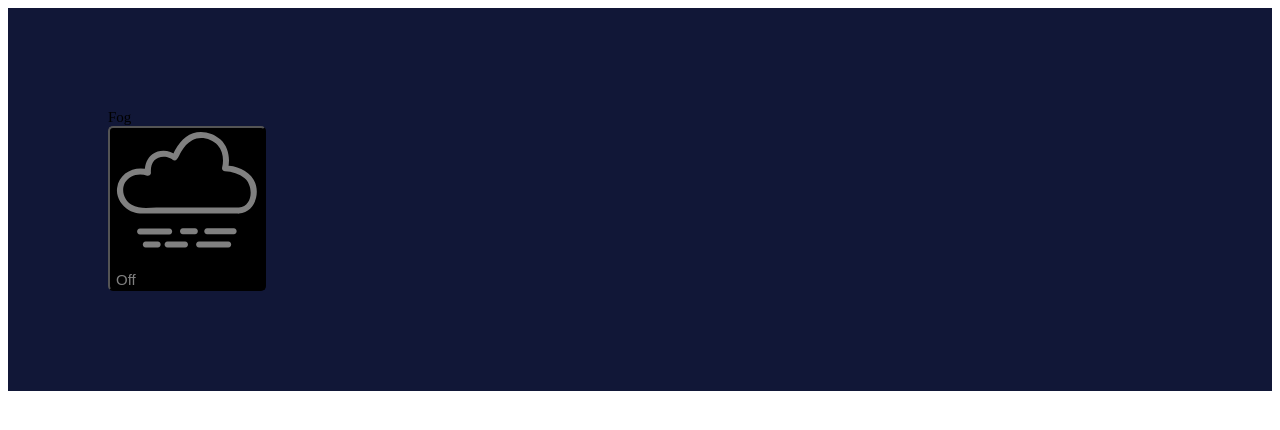
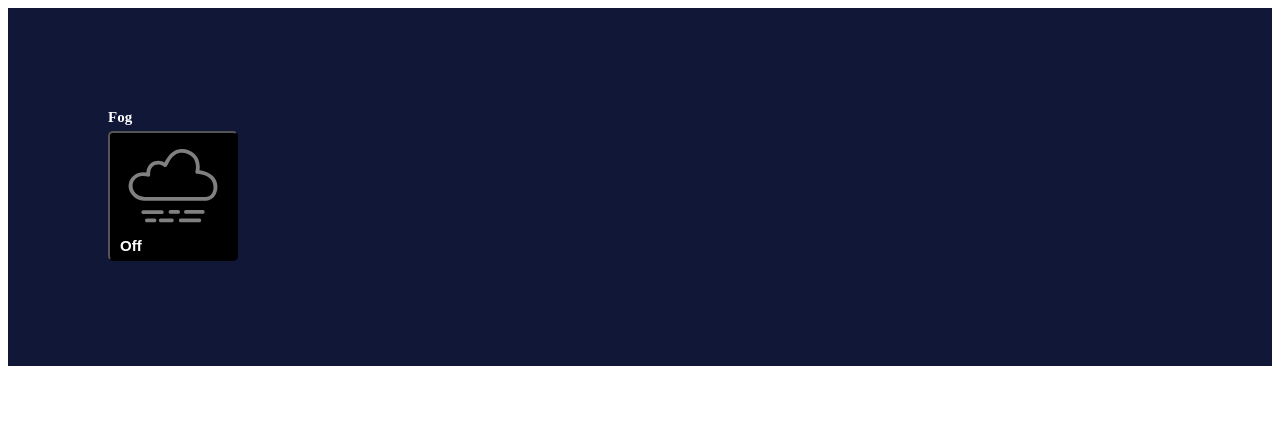
Before and after one commit to Marcin-Malek/button-example-react, a React (Create React App) app: page / in a window 1280 px wide. Shown: the top 430 px of the page. Built offline with nearby package versions, Linux system fonts and the light colour scheme.

Commit message:
button styling

```diff
--- a/src/IntensitySwitch/styled.js
+++ b/src/IntensitySwitch/styled.js
@@ -2,17 +2,31 @@ import styled from "styled-components";
 
 export const Label = styled.span`
     font-size: 15px;
+    font-weight: 600;
+    color: white;
 `;
 
 export const Button = styled.button`
     display: flex;
+    cursor: pointer;
+    width: 130px;
+    height: 130px;
+    padding: 5px 10px;
+    margin: 5px 0;
     flex-direction: column;
     background-color: black;
     border-radius: 5px;
-    color: ${({active}) => active ? "white" : "gray"};
-    outline: ${({active}) => active && "1px solid"};
+    color: ${({ active }) => active ? "white" : "gray"};
+    border: ${({ active }) => active && "2px solid"};
     align-items: flex-start;
-    justify-content: center;
+    justify-content: flex-end;
+    transition: 0.2s;
+
+    & svg {
+        align-self: center;
+        width: 90px;
+        height: 90px;
+    }
 
     & path {
         fill: currentColor;
```
